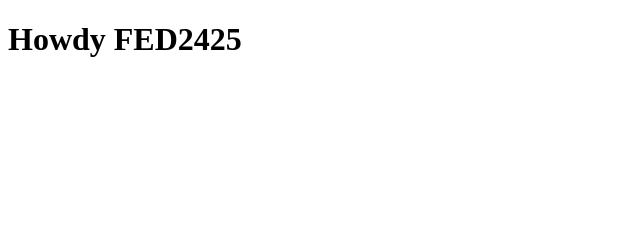
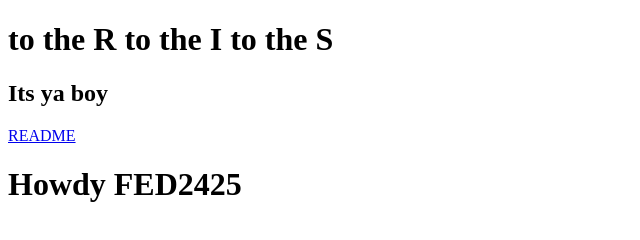
Before and after one commit to TristanValkenburg/blokweb, a plain HTML site: page index.html in a window 1280 px wide. Shown: the whole page, without its empty margins (0-640 px from the left). Drawn offline with Linux system fonts and the light colour scheme.

Commit message:
Add files via upload

```diff
--- a/index.html
+++ b/index.html
@@ -6,7 +6,11 @@
 	<meta name="author" content="jouw naam">
 	<meta name="viewport" content="width=device-width, initial-scale=1">
 
-	<title>Howdy FED2425</title>
+	<title>Website van Ya Boy Big T</title>
+	<H1>to the R to the I to the S</H1>
+	<h2>Its ya boy</h2>
+
+	<a href="README.md">README</a>
 
 	<link href="styles/style.css" rel="stylesheet">
 	<link rel="icon" type="image/svg+xml" href="images/favicon.svg">
```
Also changed, not shown: 3 other files.
